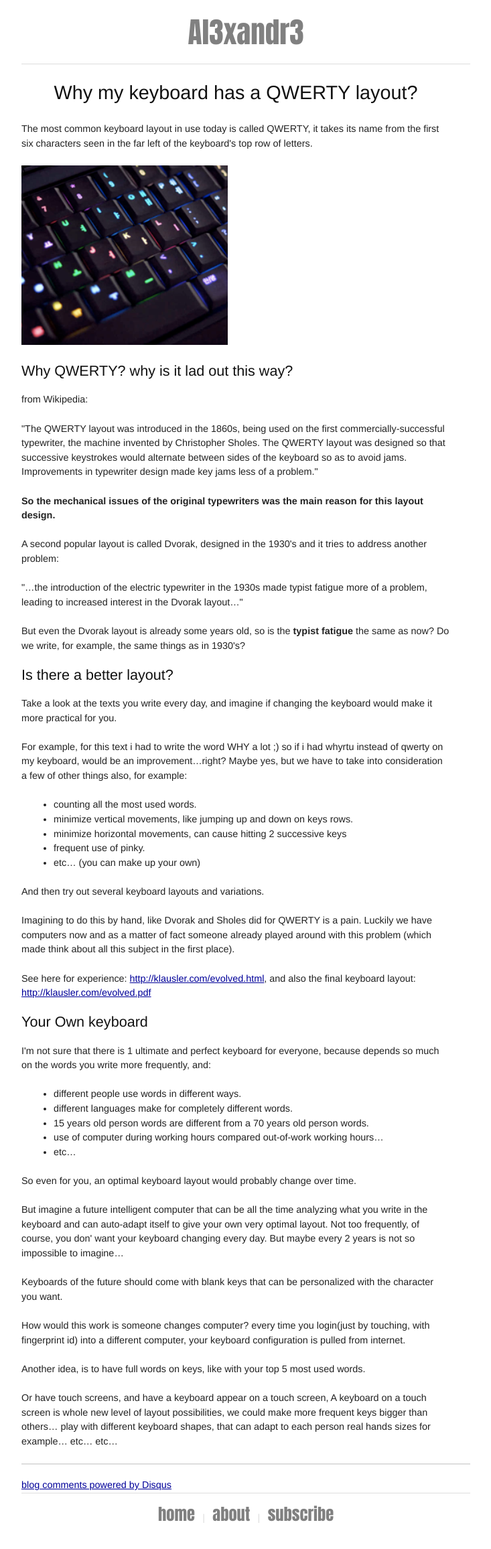
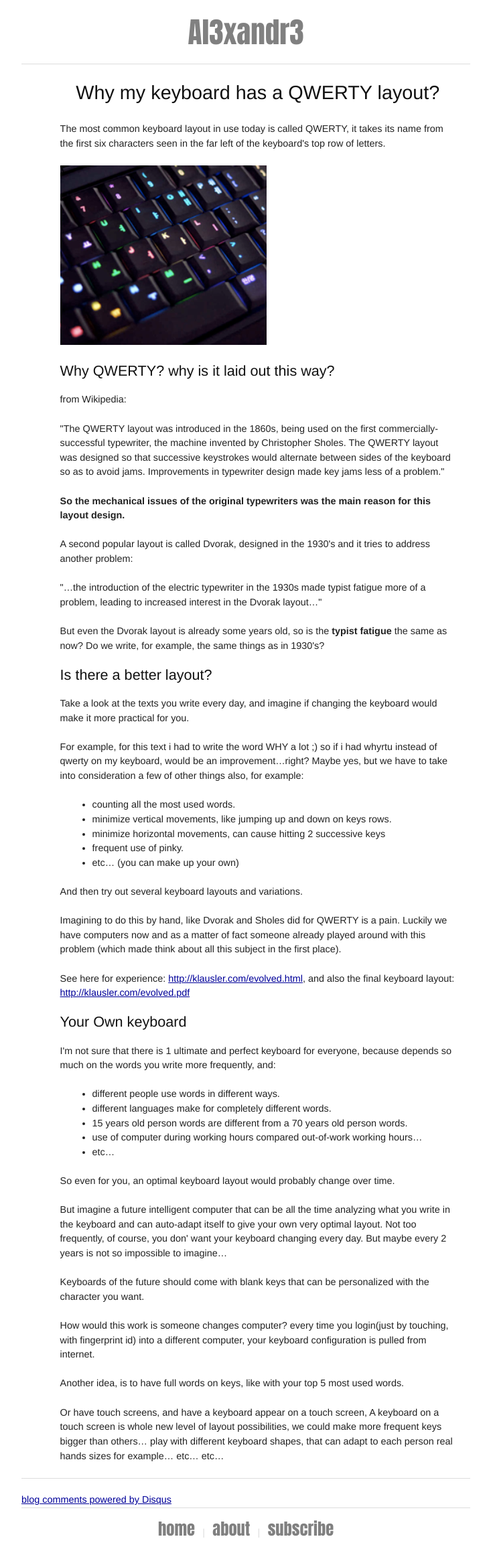
Before and after one commit to al3xandr3/al3xandr3.github.io, a Jekyll site: the page built from _posts/2009-01-21-keyboards-layout.html, in a window 1280 px wide. Shown: the whole page at 67% size, without its empty margins (273-1006 px from the left). Built offline with Jekyll 4.4.1, drawn with Linux system fonts in a browser that asks for light colours; comment, search, counter and statistics services are not loaded; before the commit the page ends 2292 px from its top, so only the background shows below that.

Commit message:
improved width on posts

```diff
--- a/_org/posts/2009-01-21-keyboards-layout.org
+++ b/_org/posts/2009-01-21-keyboards-layout.org
@@ -7,7 +7,7 @@ the keyboard's top row of letters.
 
 [[/img/keyb.png]]
 
-** Why QWERTY? why is it lad out this way?
+** Why QWERTY? why is it laid out this way?
 
 from Wikipedia:
 
--- a/_posts/2009-01-21-keyboards-layout.html
+++ b/_posts/2009-01-21-keyboards-layout.html
@@ -20,7 +20,7 @@ the keyboard's top row of letters.
 </div>
 
 <div class="outline-3" id="outline-container-1.1">
-<h3 id="sec-1.1">Why QWERTY? why is it lad out this way? </h3>
+<h3 id="sec-1.1">Why QWERTY? why is it laid out this way? </h3>
 <div class="outline-text-3" id="text-1.1">
 
 
--- a/css/site.css
+++ b/css/site.css
@@ -1,8 +1,5 @@
-
-
 
 /* DEFAULT */
-
 .container  {
     width:670px;
 }
@@ -78,7 +75,8 @@ pre, code, tt {
 }
 
 #post {
-    width:640px;
+    margin-left:4em;
+    width:41em;
 }
 
 /* PAGES */
```
